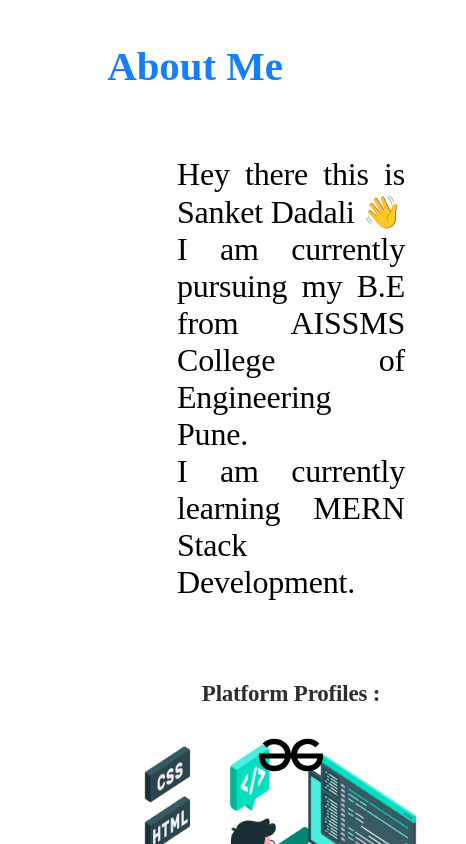
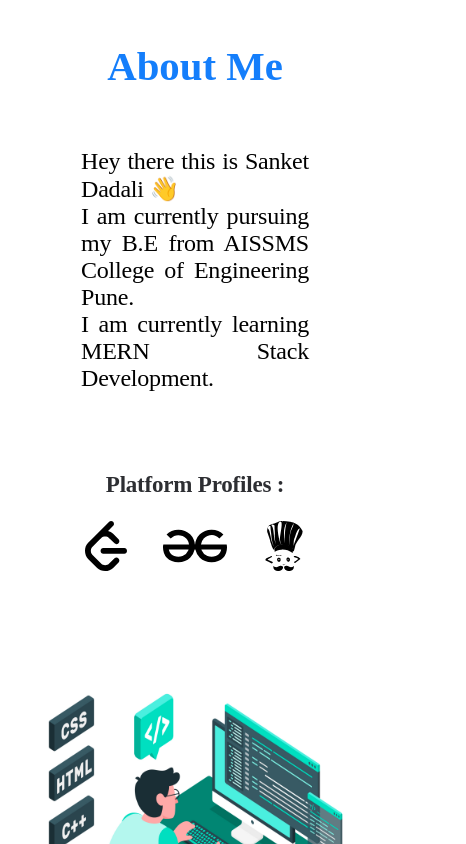
Before and after one commit to poseidonsanket/portfolio, a React (Vite) app: page / in a window 390 px wide. Shown: the part 1240-2084 px from the top of the page, 466 px wide, since content can reach past the window. Built offline with nearby package versions, Linux system fonts and the light colour scheme.

Commit message:
About made responsive

```diff
--- a/src/css/About.css
+++ b/src/css/About.css
@@ -74,7 +74,6 @@
     letter-spacing: -0.2px;
   }
 
-
   .about-info img {
     margin-top: -150px;
     height: 400px;
@@ -89,16 +88,3 @@
     gap: 1rem;
   }
 }
-
-@media (max-width: 1200px){
-  .about-info {
-    display: flex;
-    justify-content: center;
-    align-items: center;
-    flex-wrap: wrap;
-    gap: 5rem;
-    font-size: 2rem;
-    margin-left: 100px;
-    margin-right: 100px;
-  }
-}
```
